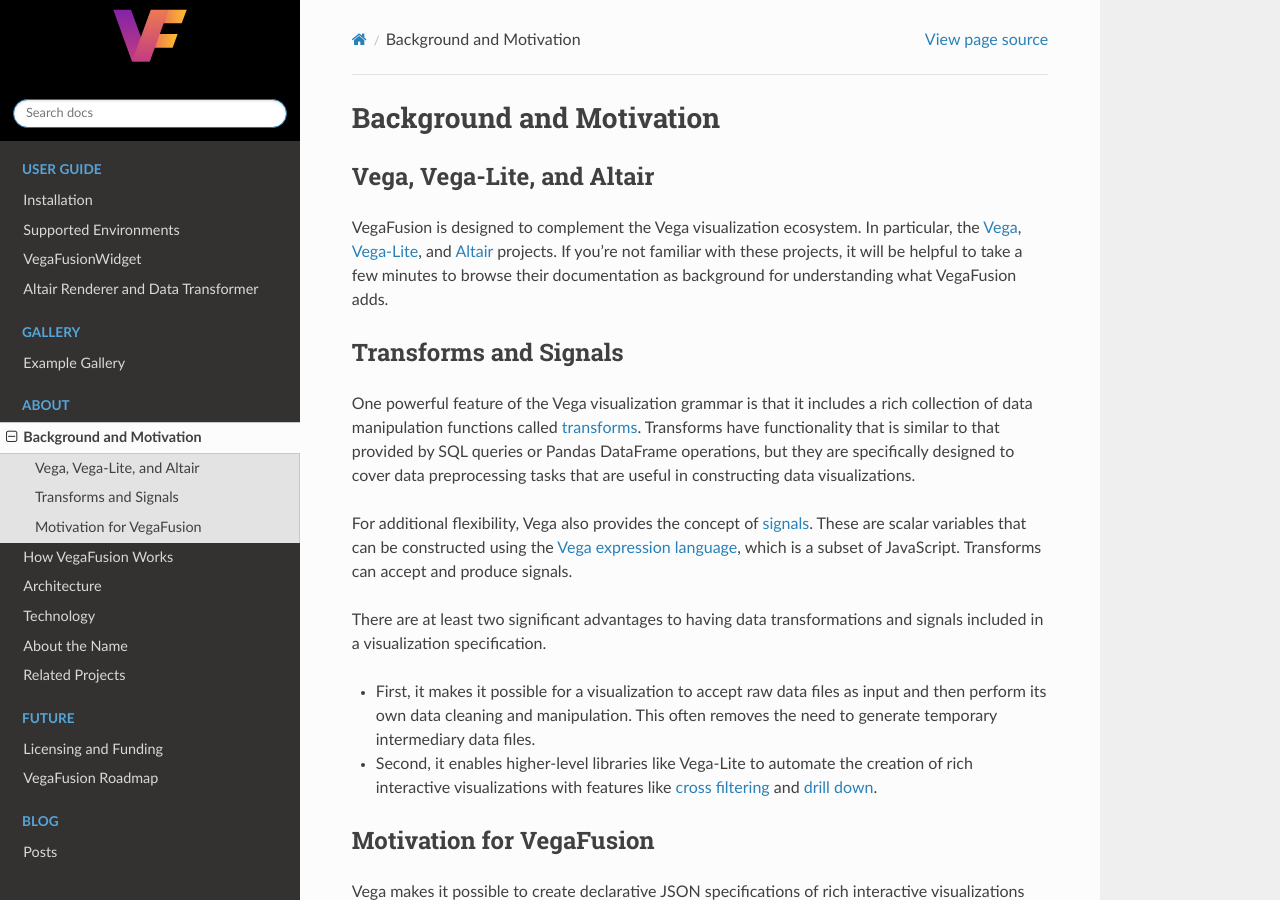
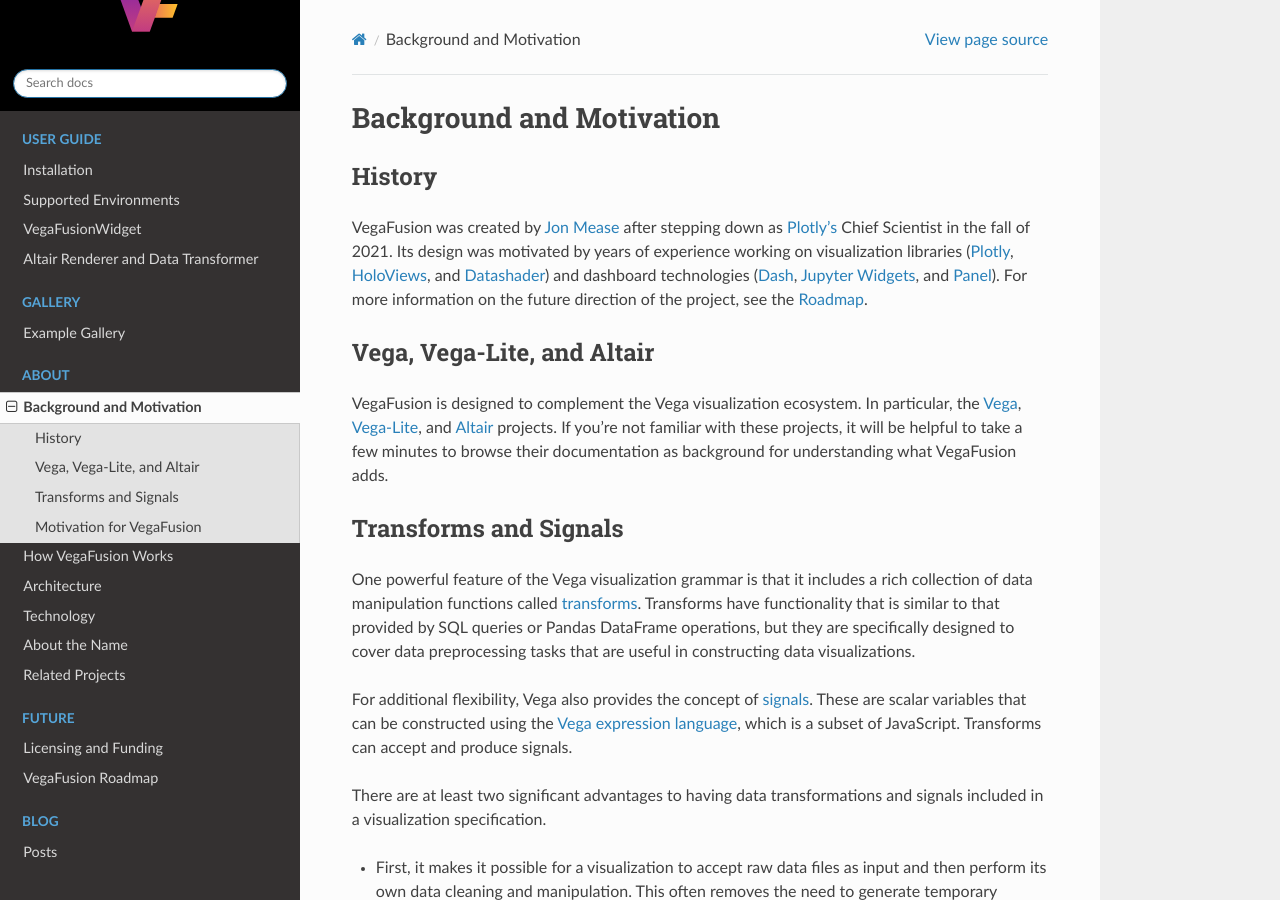
Before and after one commit to vegafusion/vegafusion.github.io, a Sphinx documentation site: the page built from source/background.md, in a window 1280 px wide and 900 px high. Built offline with Sphinx 7.4.7 and the Read the Docs theme 2.0.0, drawn with Linux system fonts in a browser that asks for light colours.

Commit message:
Add history section to background chapter

```diff
--- a/source/background.md
+++ b/source/background.md
@@ -1,4 +1,8 @@
 # Background and Motivation
+
+## History
+VegaFusion was created by [Jon Mease](https://jonmmease.dev) after stepping down as [Plotly's](https://plotly.com/) Chief Scientist in the fall of 2021.  Its design was motivated by years of experience working on visualization libraries ([Plotly](https://plotly.com/python/), [HoloViews](https://holoviews.org/), and [Datashader](https://datashader.org/)) and dashboard technologies ([Dash](https://dash.plotly.com/), [Jupyter Widgets](https://ipywidgets.readthedocs.io/en/latest/index.html), and [Panel](https://panel.holoviz.org/)).  For more information on the future direction of the project, see the [Roadmap](./roadmap).
+
 ## Vega, Vega-Lite, and Altair
 VegaFusion is designed to complement the Vega visualization ecosystem. In particular, the [Vega](https://vega.github.io/), [Vega-Lite](https://vega.github.io/vega-lite/), and [Altair](https://altair-viz.github.io/) projects.  If you're not familiar with these projects, it will be helpful to take a few minutes to browse their documentation as background for understanding what VegaFusion adds.
 
```
